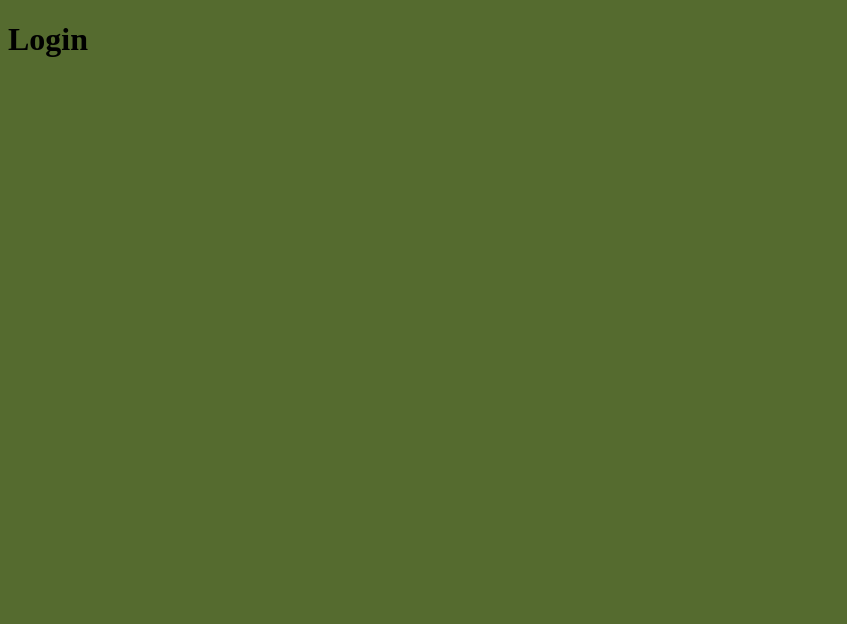
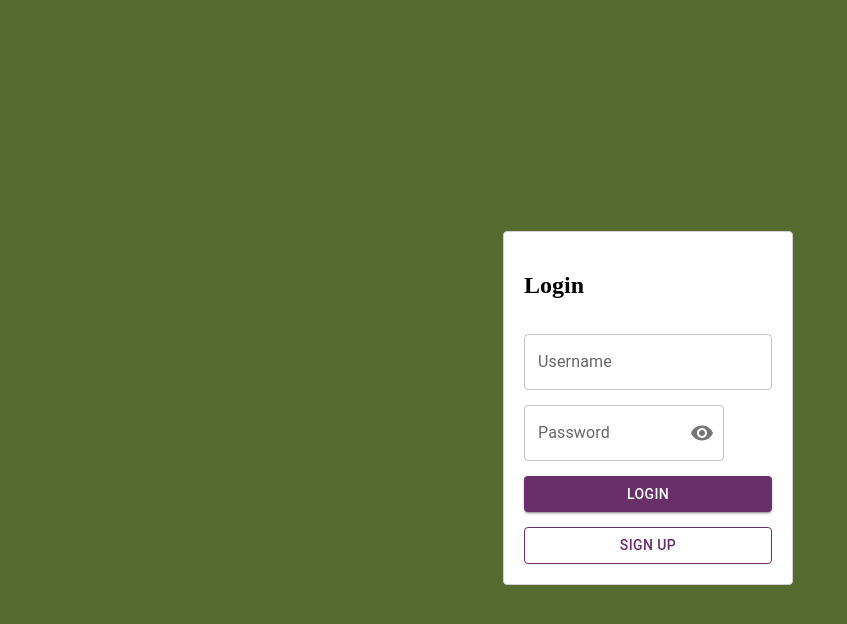
Before and after one commit to cole-flournoy/inventory-app, a React (Vite) app in the folder client/: page / in a window 1280 px wide. Shown: the top 624 px of the page, without its empty margins (0-847 px from the left). Built offline with nearby package versions, Linux system fonts and the light colour scheme.

Commit message:
Update login page UI

```diff
--- a/client/src/pages/Login.tsx
+++ b/client/src/pages/Login.tsx
@@ -1,7 +1,59 @@
+import { Visibility, VisibilityOff } from "@mui/icons-material";
+import { Button, FormControl, IconButton, InputAdornment, InputLabel, OutlinedInput } from "@mui/material";
+import Box from "@mui/material/Box";
+import TextField from "@mui/material/TextField";
+import { useState } from "react";
+
 export default function Login() {
+   const [showPassword, setShowPassword] = useState(false)
+
    return (
-      <>
-         <h1>Login</h1>
-      </>
+      <div style={{
+         display: 'flex',
+         justifyContent: 'center',
+         alignItems: 'center',
+         height: '100vh',
+         width: '100vw',
+      }}>
+         <Box sx={{
+            border: '1px solid lightgrey',
+            padding: '20px',
+            borderRadius: '4px',
+            display: 'flex',
+            flexDirection: 'column',
+            backgroundColor: 'white',
+            rowGap: '15px',
+         }}>
+            <h2>Login</h2>
+            <TextField
+               id="username"
+               label="Username"
+               variant="outlined"
+            />
+            <FormControl sx={{ width: '25ch' }} variant="outlined">
+               <InputLabel htmlFor="outlined-adornment-password">Password</InputLabel>
+               <OutlinedInput
+                  id="outlined-adornment-password"
+                  type={showPassword ? 'text' : 'password'}
+                  endAdornment={
+                  <InputAdornment position="end">
+                     <IconButton
+                        aria-label={
+                           showPassword ? 'hide the password' : 'display the password'
+                        }
+                        onClick={() => setShowPassword((show) => !show)}
+                        edge="end"
+                     >
+                        {showPassword ? <VisibilityOff /> : <Visibility />}
+                     </IconButton>
+                  </InputAdornment>
+                  }
+                  label="Password"
+               />
+            </FormControl>
+            <Button variant="contained" sx={{ backgroundColor: "#692f6b" }}>Login</Button>
+            <Button variant="outlined" sx={{ color: "#692f6b", borderColor: "#692f6b" }}>Sign Up</Button>
+         </Box>
+      </div>
    )
 }
```
